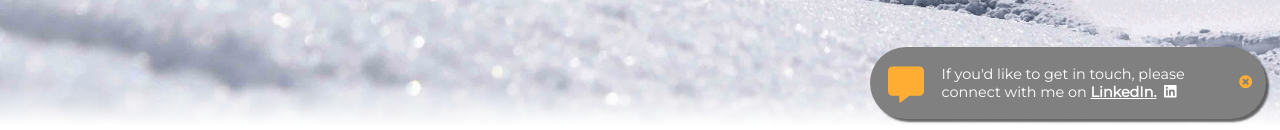
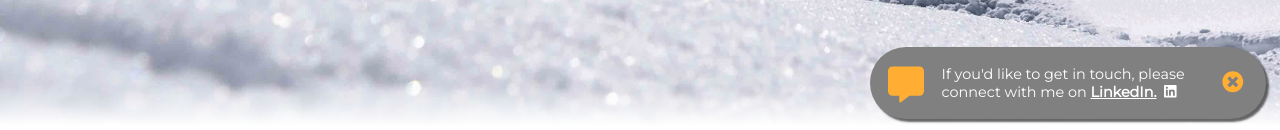
Before and after one commit to nhiga/portfolio, a React (Create React App) app: page /about in a window 1280 px wide. Both pictures are taken after a click on the button 1229 px from the left and 753 px from the top of the page. Shown: the part 667-797 px from the top of the page. Built offline with nearby package versions, Linux system fonts and the light colour scheme.

Commit message:
Minor styling tweaks

```diff
--- a/src/App.scss
+++ b/src/App.scss
@@ -1,15 +1,4 @@
 @import "./variables.scss";
-
-html {
-  font-size: 0.8em;
-}
-
-// Desktop
-@media only screen and (min-width: 1200px) and (orientation: landscape) {
-  html {
-    font-size: 0.9em;
-  }
-}
 
 .app__mobile {
   color: red;
--- a/src/Contact.scss
+++ b/src/Contact.scss
@@ -37,12 +37,12 @@
     width: 2em;
   }
 
-  &__button-close {
+  &__button-close-desktop {
     background: transparent;
     border: none;
     color: $color-highlight;
     display: none;
-    // font-size: 1.5em;
+    font-size: 1.5em;
     margin: 0 1em 0 0;
     opacity: 0;
     outline: none;
@@ -83,29 +83,15 @@
       color: $color-primary;
       display: flex;
       flex-direction: column;
-      // font-size: 1em;
-      // height: 25vh;
       justify-content: space-evenly;
       margin-top: 30vh;
       padding: 3em;
       position: relative;
-      // width: 90vw;
 
-      // @media only screen and (min-width: 768px) {
-      //   height: 15vh;
-      //   width: 50vw;
-      // }
-
-      // @media only screen and (orientation: landscape) {
-      //   height: 40vh;
-      //   width: 50vw;
-      // }
-
-      & > .contact__button-close-mobile {
+      & > .contact__button-close {
         background-color: $color-highlight;
         border-radius: 0.75em;
         color: $color-background;
-        font-size: 1em;
         margin-top: 2em;
         padding: 0.25em 1em;
       }
--- a/src/Contact.tsx
+++ b/src/Contact.tsx
@@ -140,7 +140,7 @@ function Contact({ modal = false }: ContactProps) {
           <button
             ref={div => (closeRef = div)}
             id="btnContactClose"
-            className="contact__button-close"
+            className="contact__button-close-desktop"
             onClick={handleContactClose}
           >
             <FontAwesomeIcon icon="times-circle" />
@@ -167,7 +167,7 @@ function Contact({ modal = false }: ContactProps) {
               {contactContent}
               <button
                 ref={div => (closeRefMobile = div)}
-                className="contact__button-close-mobile"
+                className="contact__button-close"
                 onClick={handleContactCloseMobile}
               >
                 close
--- a/src/index.scss
+++ b/src/index.scss
@@ -8,7 +8,14 @@
 
 html {
   font-family: "Montserrat", sans-serif;
-  font-size: 1em;
+  font-size: 0.8em;
+}
+
+// Desktop
+@media only screen and (min-width: 1200px) and (orientation: landscape) {
+  html {
+    font-size: 0.9em;
+  }
 }
 
 body {
@@ -27,6 +34,7 @@ button {
   border: none;
   color: inherit;
   cursor: pointer;
+  font-size: inherit;
   outline: none;
 }
 
```
